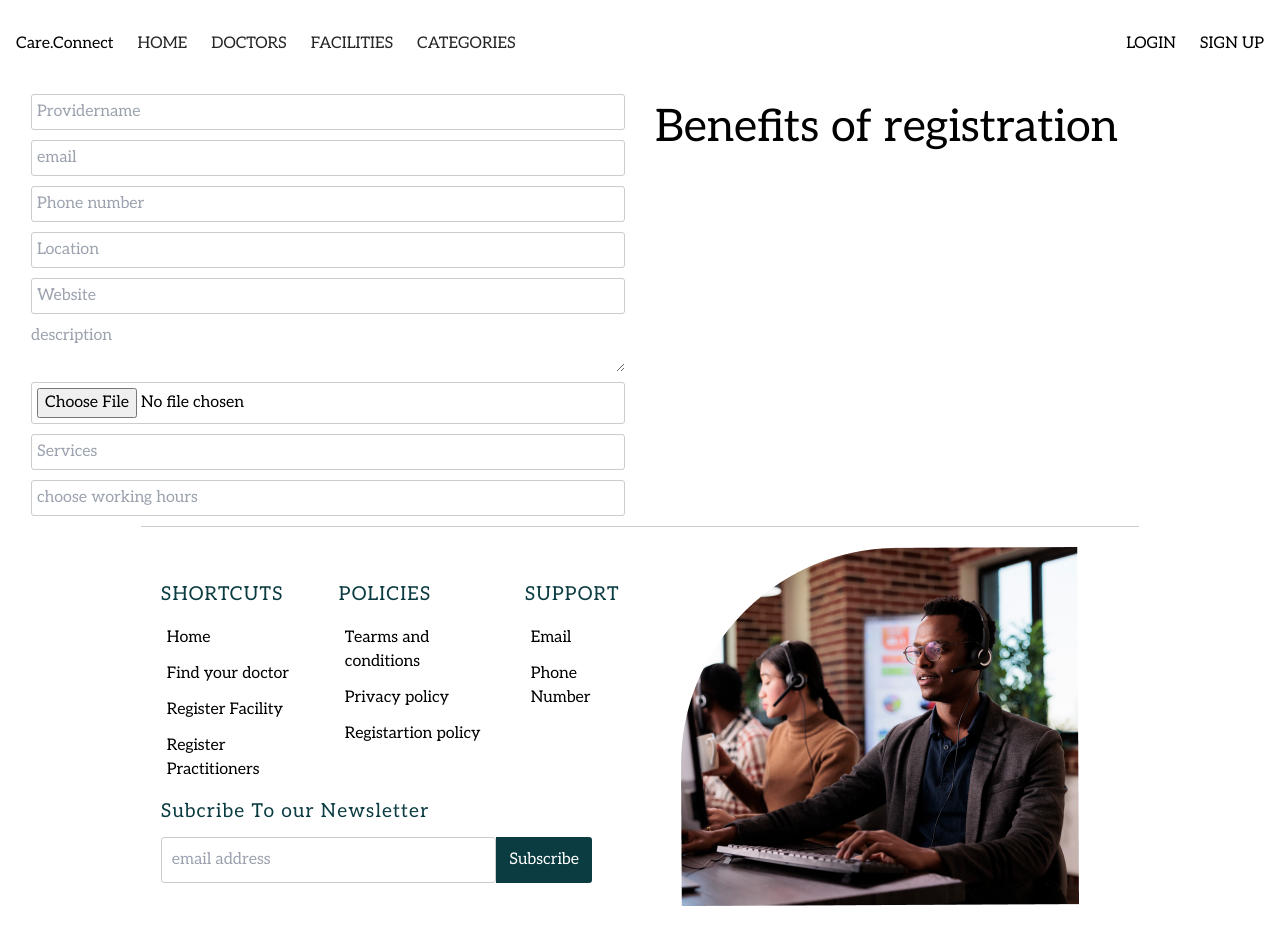
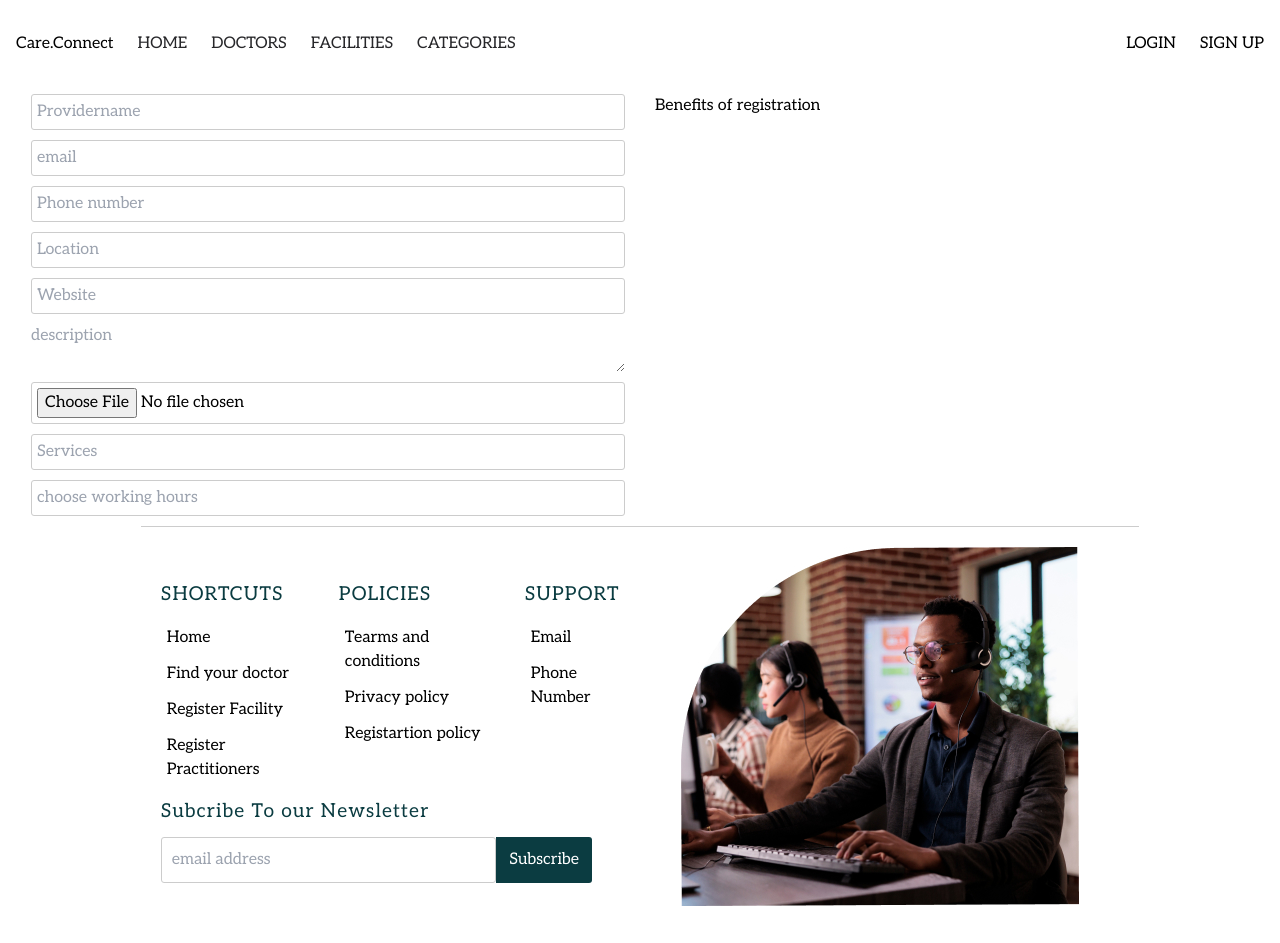
Before and after one commit to CARE-CONNECT-KENYA/care-connect-frontend, a Next.js app: page /Register in a window 1280 px wide. Built offline with nearby package versions, Linux system fonts and the light colour scheme.

Commit message:
changed text tag

```diff
--- a/app/Register/page.tsx
+++ b/app/Register/page.tsx
@@ -6,7 +6,6 @@ function page() {
     <div className={styles.RegistartionConatiner}>
         <div className={styles.item}>
             <form className={styles.ProvidersForm}>
-
                 <input type='text' placeholder='Providername' />
                 <input type='text' placeholder='email' />
                 <input type='number' placeholder='Phone number'/>
@@ -22,9 +21,10 @@ function page() {
                 </datalist>
 
             </form>
+
         </div>
         <div className={styles.item}>
-            <h1>Benefits of registration</h1>
+            <h2>Benefits of registration</h2>
         </div>
 
     </div>
```
